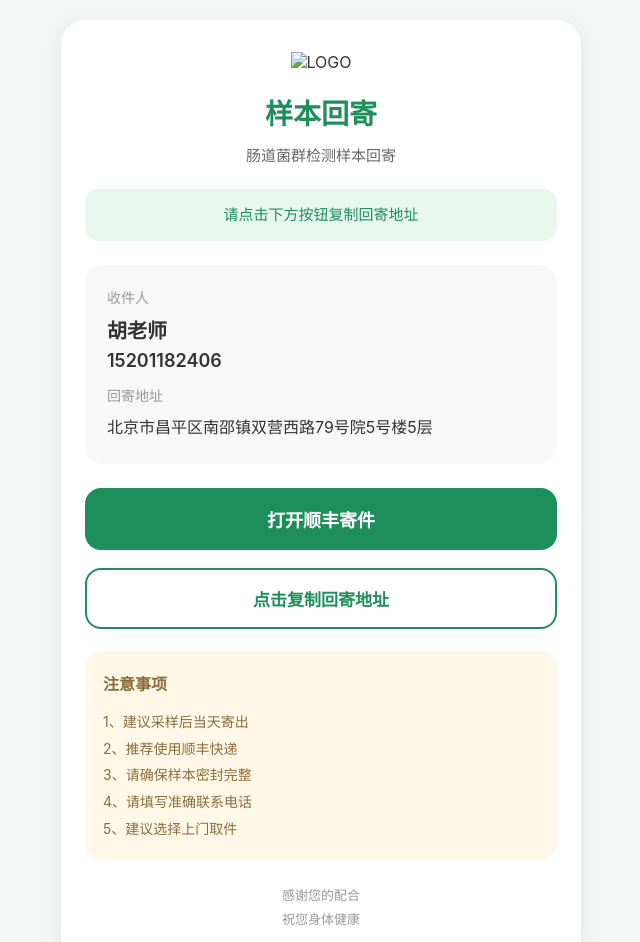
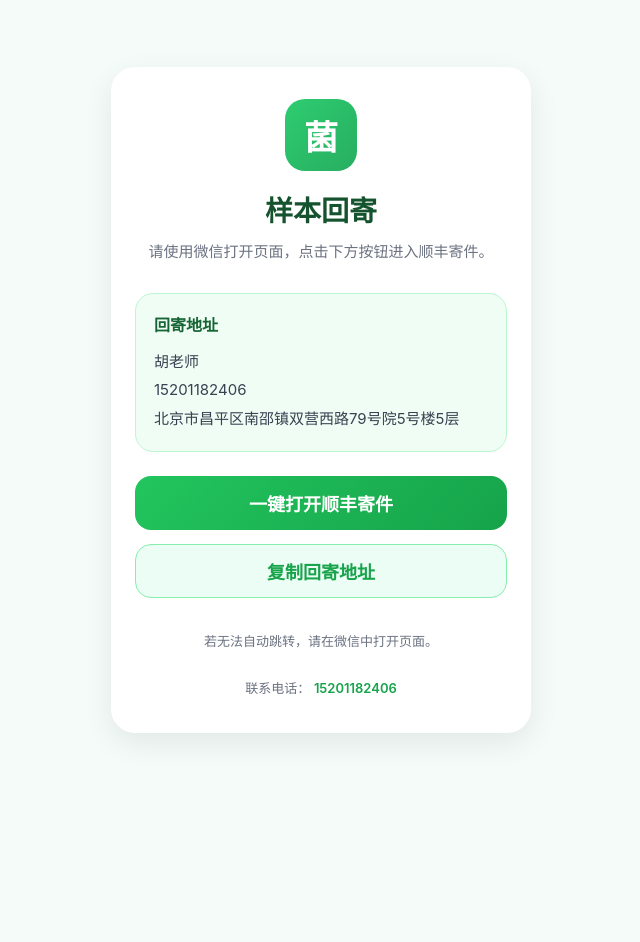
Before and after one commit to jiangyue-best/sample-return, a plain HTML site: page index.html in a window 1280 px wide. Shown: the whole page, without its empty margins (319-959 px from the left). After the commit the page ends 800 px from the top, so only its background shows below. Drawn offline with Linux system fonts and the light colour scheme.

Commit message:
Update index.html

```diff
--- a/index.html
+++ b/index.html
@@ -6,7 +6,6 @@
   <title>样本回寄</title>
 
   <style>
-
     *{
       margin:0;
       padding:0;
@@ -14,304 +13,216 @@
     }
 
     body{
-    font-family:-apple-system,BlinkMacSystemFont,"PingFang SC","Helvetica Neue",sans-serif;
-    background:#f4f7f5;
-    color:#333;
+      font-family:-apple-system,BlinkMacSystemFont,"PingFang SC",
+      "Helvetica Neue",Helvetica,Arial,sans-serif;
+      background:#f4fbf8;
+      min-height:100vh;
+      display:flex;
+      justify-content:center;
+      align-items:center;
       padding:20px;
+      color:#1f2937;
     }
 
-.container{
-    max-width:520px;
-    margin:0 auto;
-    background:#fff;
+    .card{
+      width:100%;
+      max-width:420px;
+      background:#ffffff;
       border-radius:24px;
       padding:32px 24px;
-    box-shadow:0 4px 20px rgba(0,0,0,0.08);
+      box-shadow:0 10px 30px rgba(0,0,0,0.08);
     }
 
     .logo{
-    text-align:center;
-    margin-bottom:20px;
+      width:72px;
+      height:72px;
+      margin:0 auto 18px;
+      border-radius:20px;
+      background:linear-gradient(135deg,#2ecc71,#27ae60);
+      display:flex;
+      justify-content:center;
+      align-items:center;
+      color:#fff;
+      font-size:34px;
+      font-weight:bold;
     }
 
-.logo img{
-    width:90px;
-    height:90px;
-    object-fit:contain;
+    h1{
+      text-align:center;
+      font-size:28px;
+      margin-bottom:10px;
+      color:#14532d;
     }
 
-.title{
+    .desc{
       text-align:center;
-    font-size:28px;
-    font-weight:700;
-    color:#1E8E5A;
-    margin-bottom:12px;
+      font-size:15px;
+      line-height:1.7;
+      color:#6b7280;
+      margin-bottom:28px;
     }
 
-.sub-title{
-    text-align:center;
-    font-size:15px;
-    color:#666;
+    .address-box{
+      background:#f0fdf4;
+      border:1px solid #bbf7d0;
+      border-radius:18px;
+      padding:18px;
       margin-bottom:24px;
     }
 
-.copy-tip{
-    background:#E8F7EE;
-    color:#1E8E5A;
-    padding:14px;
-    border-radius:14px;
-    text-align:center;
-    font-size:15px;
-    margin-bottom:24px;
-    line-height:1.6;
-}
-
-.address-box{
-    background:#f8f8f8;
-    border-radius:18px;
-    padding:22px;
-    margin-bottom:24px;
-}
-
-.label{
-    color:#999;
-    font-size:14px;
-    margin-bottom:8px;
-}
-
-.name{
-    font-size:20px;
-    font-weight:600;
-    margin-bottom:6px;
-}
-
-.phone{
-    font-size:18px;
-    font-weight:600;
-    margin-bottom:14px;
+    .address-title{
+      font-size:16px;
+      font-weight:700;
+      margin-bottom:12px;
+      color:#166534;
     }
 
     .address{
-    line-height:1.8;
-    font-size:16px;
+      line-height:1.9;
+      font-size:15px;
+      color:#374151;
+      word-break:break-all;
     }
 
     .btn{
       width:100%;
       border:none;
-    background:#1E8E5A;
+      background:linear-gradient(135deg,#22c55e,#16a34a);
       color:#fff;
+      height:54px;
+      border-radius:16px;
       font-size:18px;
-    font-weight:600;
-    padding:18px;
-    border-radius:16px;
+      font-weight:700;
       cursor:pointer;
-    margin-bottom:18px;
+      transition:0.2s;
+      margin-bottom:14px;
     }
 
     .btn:active{
-    opacity:0.9;
+      transform:scale(0.98);
     }
 
     .copy-btn{
-    width:100%;
-    border:none;
-    background:#ffffff;
-    color:#1E8E5A;
-    font-size:17px;
-    font-weight:600;
-    padding:16px;
-    border-radius:16px;
-    cursor:pointer;
-    margin-bottom:22px;
-    border:2px solid #1E8E5A;
+      background:#ecfdf5;
+      color:#16a34a;
+      border:1px solid #86efac;
     }
 
     .tips{
-    background:#FFF8E8;
-    border-radius:16px;
-    padding:18px;
-    line-height:1.9;
-    color:#8A6D3B;
-    font-size:14px;
+      margin-top:18px;
+      font-size:13px;
+      line-height:1.8;
+      color:#6b7280;
+      text-align:center;
     }
 
-.tips-title{
-    font-size:16px;
-    font-weight:700;
-    margin-bottom:10px;
+    .success{
+      margin-top:14px;
+      text-align:center;
+      color:#16a34a;
+      font-size:14px;
+      display:none;
     }
 
-.footer{
-    text-align:center;
-    margin-top:24px;
-    font-size:13px;
-    color:#999;
-    line-height:1.8;
+    .phone-link{
+      color:#16a34a;
+      text-decoration:none;
+      font-weight:600;
     }
-
   </style>
-
 </head>
 
 <body>
 
-<div class="container">
+  <div class="card">
 
-    <!-- LOGO -->
     <div class="logo">
-
-        <!-- 替换成你的logo -->
-        <!-- 没有logo可删除整行 -->
-        <img src="logo.png" alt="LOGO">
-
+      菌
     </div>
 
-    <!-- 标题 -->
-    <div class="title">
-        样本回寄
+    <h1>样本回寄</h1>
+
+    <div class="desc">
+      请使用微信打开页面，点击下方按钮进入顺丰寄件。
     </div>
 
-    <div class="sub-title">
-        肠道菌群检测样本回寄
-    </div>
-
-    <!-- 自动复制提示 -->
-    <div class="copy-tip" id="copyTip">
-        回寄地址已自动复制<br>
-        可直接粘贴到顺丰寄件
-    </div>
-
-    <!-- 地址 -->
     <div class="address-box">
 
-        <div class="label">
-            收件人
-        </div>
-
-        <div class="name">
-            胡老师
-        </div>
-
-        <div class="phone">
-            15201182406
-        </div>
-
-        <div class="label">
+      <div class="address-title">
         回寄地址
       </div>
 
-        <div class="address">
+      <div class="address" id="addressText">
+        胡老师<br>
+        15201182406<br>
         北京市昌平区南邵镇双营西路79号院5号楼5层
       </div>
 
     </div>
 
-    <!-- 打开顺丰 -->
+    <!-- 顺丰按钮 -->
     <button class="btn" onclick="openSF()">
-        打开顺丰寄件
+      一键打开顺丰寄件
     </button>
 
-    <!-- 手动复制 -->
-    <button class="copy-btn" onclick="copyAddress()">
-        点击复制回寄地址
+    <!-- 复制按钮 -->
+    <button class="btn copy-btn" onclick="copyAddress()">
+      复制回寄地址
     </button>
 
-    <!-- 注意事项 -->
-    <div class="tips">
-
-        <div class="tips-title">
-            注意事项
+    <div class="success" id="successText">
+      地址已复制
     </div>
 
-        1、建议采样后当天寄出<br>
-        2、推荐使用顺丰快递<br>
-        3、请确保样本密封完整<br>
-        4、请填写准确联系电话<br>
-        5、建议选择上门取件
+    <div class="tips">
+      若无法自动跳转，请在微信中打开页面。<br><br>
 
-    </div>
-
-    <div class="footer">
-        感谢您的配合<br>
-        祝您身体健康
+      联系电话：
+      <a class="phone-link" href="tel:15201182406">
+        15201182406
+      </a>
     </div>
 
   </div>
 
   <script>
 
-// 回寄地址
-const addressText = `
-胡老师
+    // 顺丰小程序跳转
+    function openSF() {
+
+      // 你的顺丰小程序scheme
+      const sfScheme =
+      "#小程序://顺丰速运+/Pr5Tq49JcD8USqF";
+
+      window.location.href = sfScheme;
+
+      // 跳转失败提示
+      setTimeout(() => {
+        alert("若未成功打开，请在微信中访问本页面。");
+      }, 2500);
+    }
+
+    // 复制地址
+    function copyAddress() {
+
+      const text =
+`胡老师
 15201182406
-北京市昌平区南邵镇双营西路79号院5号楼5层
-`;
+北京市昌平区南邵镇双营西路79号院5号楼5层`;
 
+      navigator.clipboard.writeText(text).then(() => {
 
-// 页面打开自动复制地址
-window.onload = function(){
+        document.getElementById("successText").style.display = "block";
 
-    navigator.clipboard.writeText(addressText)
-    .then(() => {
+        setTimeout(() => {
+          document.getElementById("successText").style.display = "none";
+        }, 2500);
 
-        document.getElementById("copyTip").innerHTML =
-        "回寄地址已自动复制<br>可直接粘贴到顺丰寄件";
+      }).catch(() => {
 
-    })
-    .catch(() => {
-
-        document.getElementById("copyTip").innerHTML =
-        "请点击下方按钮复制回寄地址";
+        alert("复制失败，请手动复制。");
 
       });
-
-};
-
-
-// 手动复制地址
-function copyAddress(){
-
-    navigator.clipboard.writeText(addressText)
-    .then(() => {
-
-        alert("回寄地址已复制");
-
-    })
-    .catch(() => {
-
-        prompt("请手动复制以下地址：", addressText);
-
-    });
-
-}
-
-
-// 打开顺丰
-function openSF(){
-
-    const sfCode = '#小程序://顺丰速运+/Pr5Tq49JcD8USqF';
-
-    navigator.clipboard.writeText(sfCode)
-    .then(() => {
-
-        alert(
-`顺丰寄件入口已复制
-
-请返回微信聊天界面
-微信会自动识别并弹出顺丰小程序`
-        );
-
-    })
-    .catch(() => {
-
-        prompt(
-'请手动复制以下内容到微信打开：',
-sfCode
-        );
-
-    });
-
     }
 
   </script>
```
Lines whose indentation alone changed are shown as unchanged.
